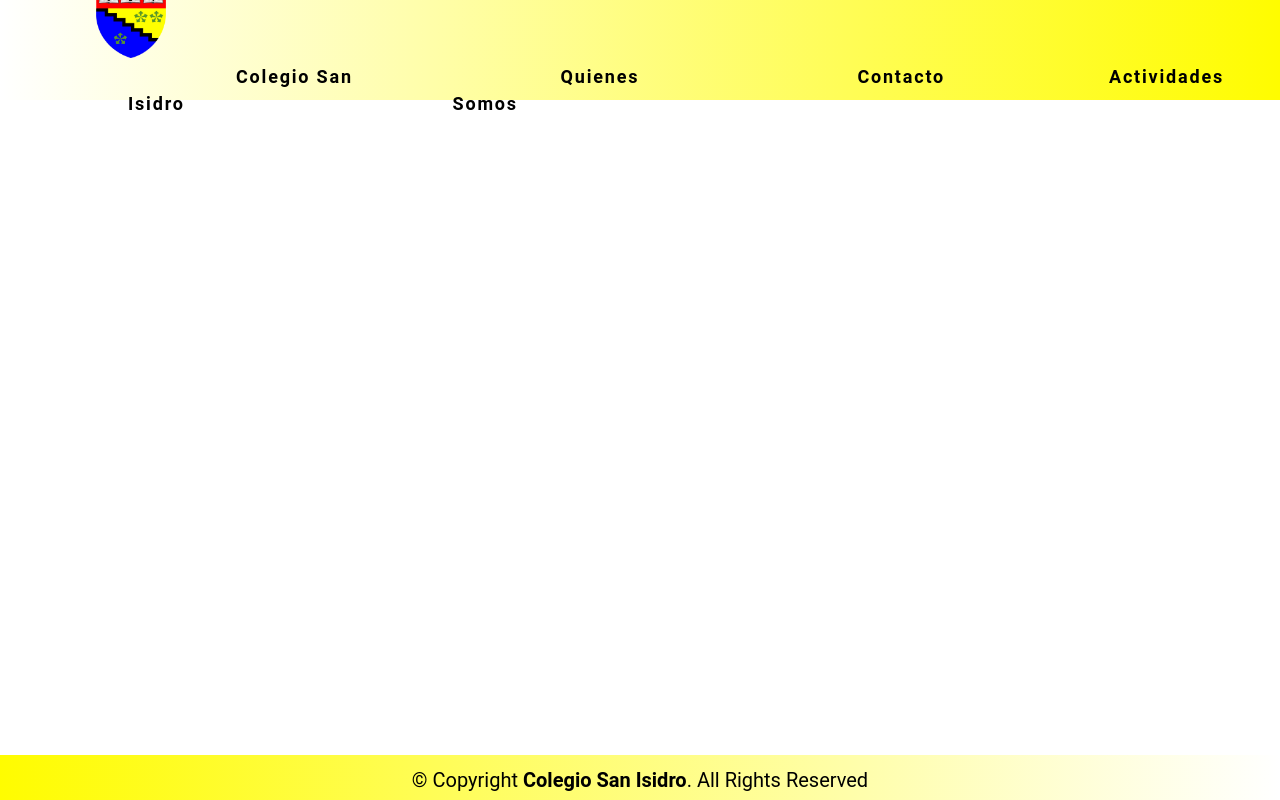
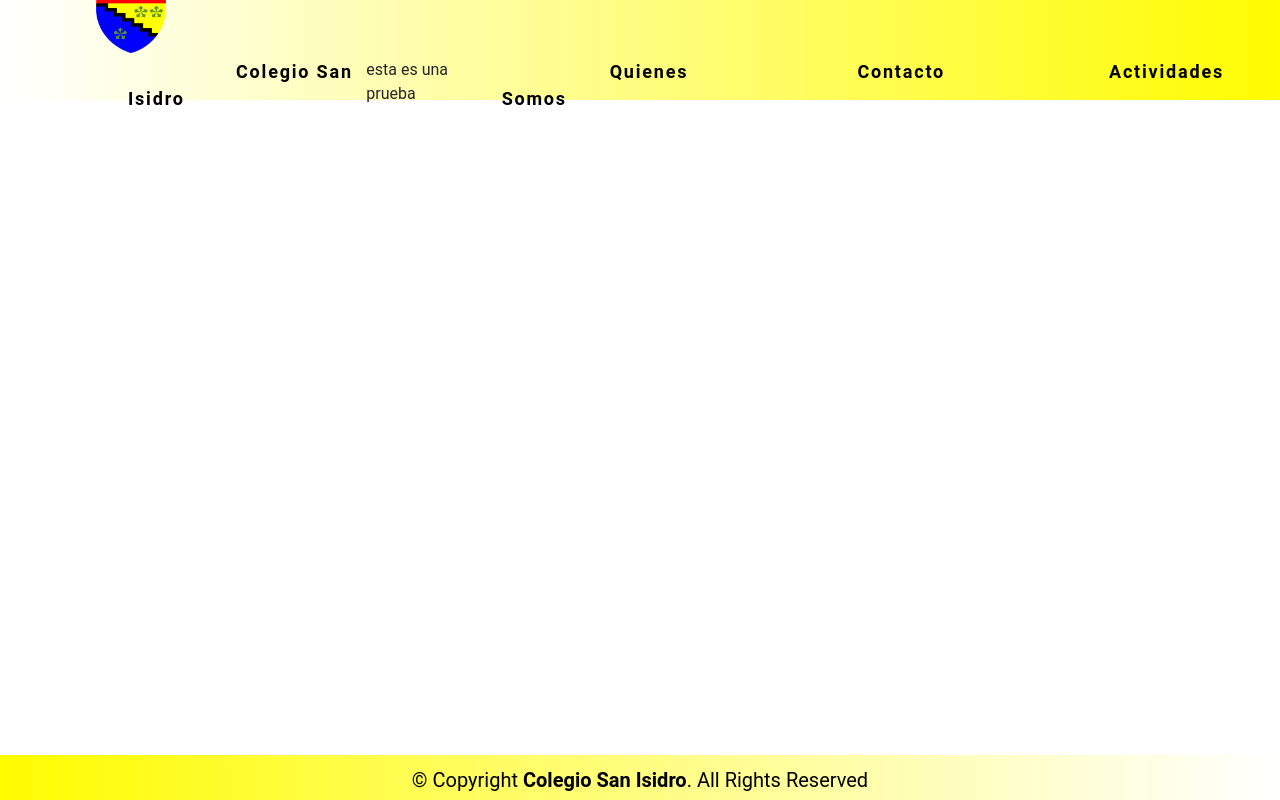
Before and after one commit to cristian-iram-monarres-mtz/Colegio, a plain HTML site: page paginas/Actividades.html in a window 1280 px wide. Drawn offline with nearby package versions, Linux system fonts and the light colour scheme.

Commit message:
esta es una prueba

```diff
--- a/paginas/Actividades.html
+++ b/paginas/Actividades.html
@@ -30,6 +30,9 @@
                 <li>
                     <a class=" letras" href="../INDEX.html">Colegio San Isidro</a>
                 </li>
+                <p>
+                    esta es una prueba
+                </p>
                 <li>
                     <a class=" letras" href="QuienesSomos.html">Quienes Somos</a>
                 </li>
```
